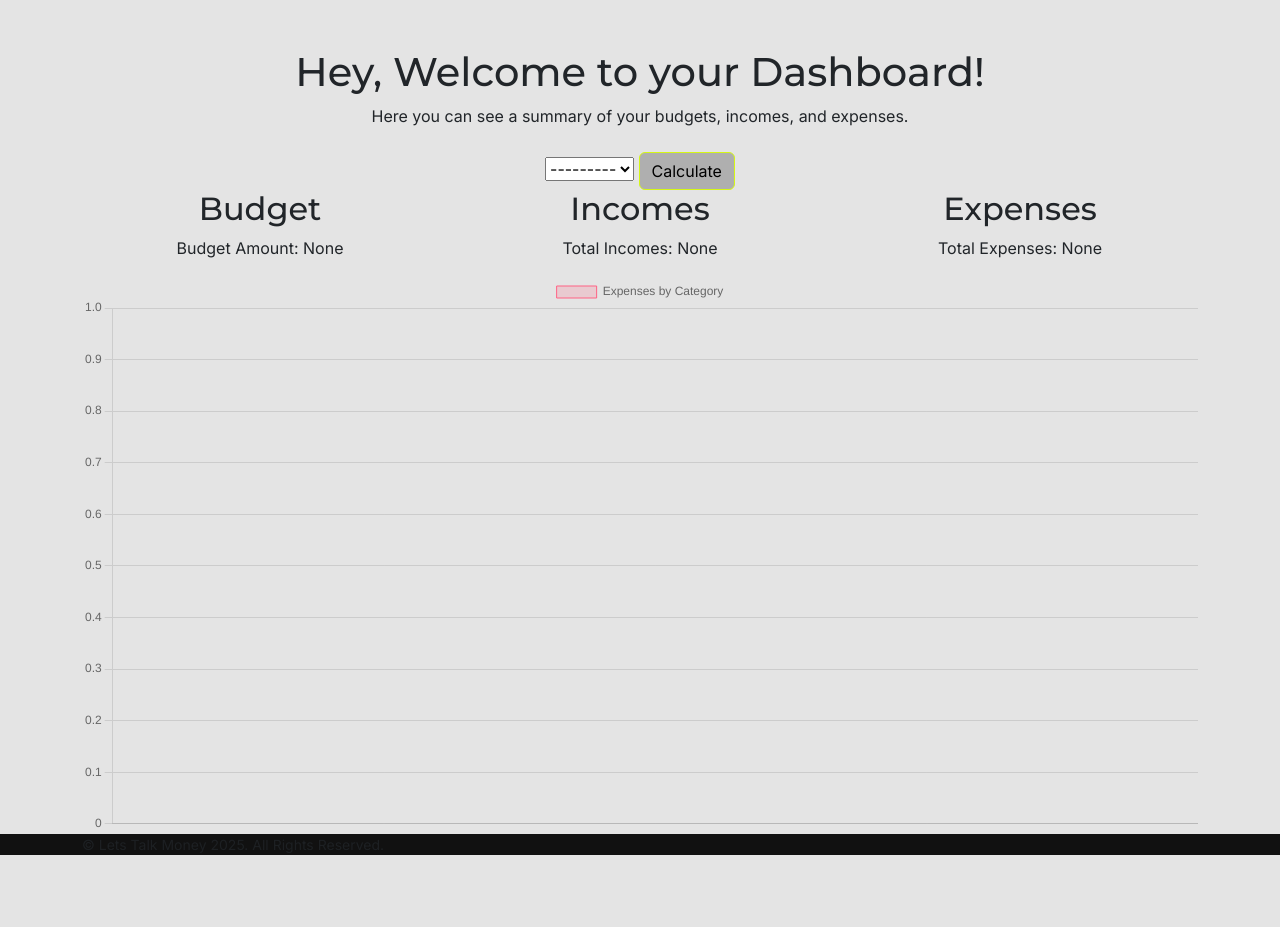
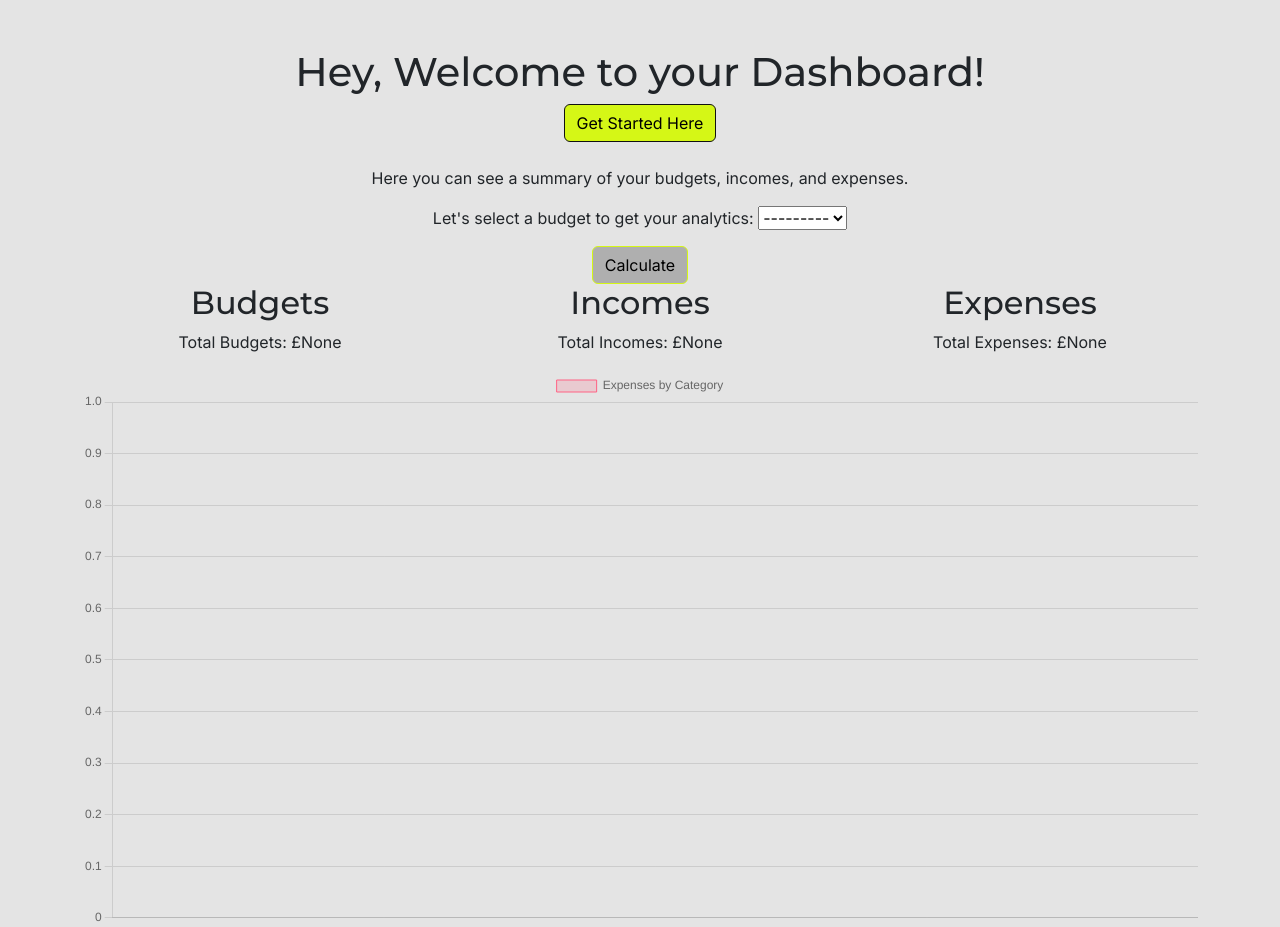
Before and after one commit to CoalTrain1618/MP_3_Xpenso, a Django app: page /dashboard/ in a window 1280 px wide. Shown: the part 80-1007 px from the top of the page. Before the commit the page ends 935 px from the top, so only its background shows below. Run offline with Django 5.2, Linux system fonts and the light colour scheme; the visitor is signed in with stand-in values (Sample User, id 1); data that the repository does not hold is empty; some libraries are stand-ins or nearby versions.

Commit message:
Added help modal structure to dashboard along with updated styling

```diff
--- a/finances/templates/finances/dashboard.html
+++ b/finances/templates/finances/dashboard.html
@@ -5,28 +5,46 @@
 {% block content %}
 <div class="container mt-5 text-center">
     <h1>Hey, Welcome to your Dashboard!</h1>
-    <p>Here you can see a summary of your budgets, incomes, and expenses.</p>
+    <!-- Guidance models -->
+    <button type="button" class="btn btn-primary" data-bs-toggle="modal" data-bs-target="#helpModal">Get Started Here</button>
+    <div class="modal fade" id="helpModal" tabindex="-1" aria-labelledby="helpModalLabel" aria-hidden="true">
+        <div class="modal-dialog">
+            <div class="modal-content">
+                <div class="modal-header">
+                    <h5 class="modal-title" id="helpModalLabel">Quick Start Guide</h5>
+                    <button type="button" class="btn-close" data-bs-dismiss="modal"></button>
+                </div>
+                <div class="modal-body">
+                    Create your first budget to get started!
+                    <br>
+                    Further instruction content
+                </div>
+            </div>
+        </div>
+    </div>
 </div>
 <!-- Budget select form -->
 <div class="container mt-4">
+
     <form class="text-center" method="POST" action="{% url 'dashboard' %}">
+        <p>Here you can see a summary of your budgets, incomes, and expenses.</p>
         {% csrf_token %}
-        {{ budget_select_form.budget }}
+        <p>Let's select a budget to get your analytics: {{ budget_select_form.budget }}</P>
         <button type="submit" class="btn btn-secondary">Calculate </button>
     </form>
     <!-- Budget summary -->
     <div class="row text-center">
         <div class="col-md-4">
-            <h2>Budget</h2>
-            <p>Budget Amount: {{ budget_amount }}</p>
+            <h2>Budgets</h2>
+            <p>Total Budgets: £{{ budget_amount }}</p>
         </div>
         <div class="col-md-4">
             <h2>Incomes</h2>
-            <p>Total Incomes: {{ total_incomes }}</p>
+            <p>Total Incomes: £{{ total_incomes }}</p>
         </div>
         <div class="col-md-4">
             <h2>Expenses</h2>
-            <p>Total Expenses: {{ total_expenses }}</p>
+            <p>Total Expenses: £{{ total_expenses }}</p>
         </div>
     </div>
     <!-- Summary chart -->
```
